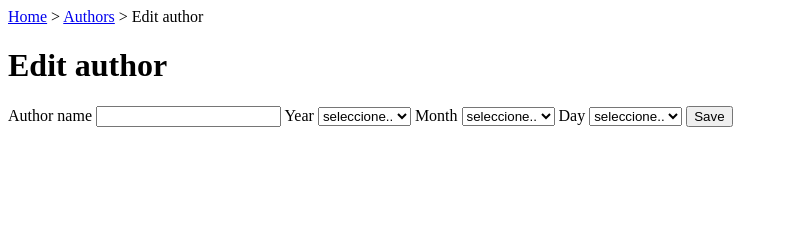
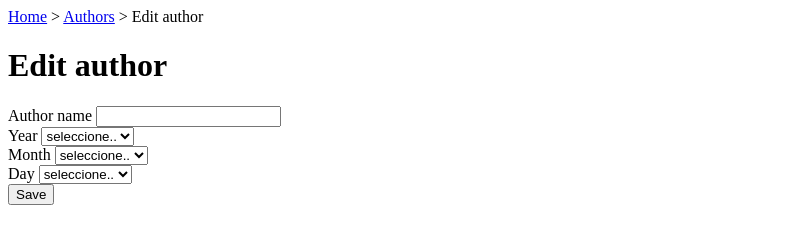
Before and after one commit to giselalanciani/books, a website built with webpack: page dist/authors/edit/index.html in a window 1280 px wide. Shown: the whole page, without its empty margins (0-788 px from the left). Built offline with nearby package versions, Linux system fonts and the light colour scheme.

Commit message:
create css authors edit

```diff
--- a/dist/authors/edit/index.html
+++ b/dist/authors/edit/index.html
@@ -5,6 +5,7 @@
     <meta http-equiv="X-UA-Compatible" content="IE=edge" />
     <meta name="viewport" content="width=device-width, initial-scale=1.0" />
     <title>Edit author</title>
+    <link rel="stylesheet" href="/main.css" />
   </head>
   <body>
     <header>
@@ -13,23 +14,31 @@
     </header>
 
     <form name="edit-author-form">
+      <div class="field-container">
         <label for="authorname">Author name</label>
         <input type="text" name="authorname" />
+      </div>
 
+      <div class="field-container">
         <label for="year">Year</label>
         <select name="year" id="year">
           <option value="">seleccione..</option>
         </select>
+      </div>
 
+      <div class="field-container">
         <label for="month">Month</label>
         <select name="month" id="month">
           <option value="">seleccione..</option>
         </select>
+      </div>
 
+      <div class="field-container">
         <label for="day">Day</label>
         <select name="day" id="day">
           <option value="">seleccione..</option>
         </select>
+      </div>
 
       <button id="save-author-button" type="button">Save</button>
     </form>
```
Lines whose indentation alone changed are shown as unchanged.
